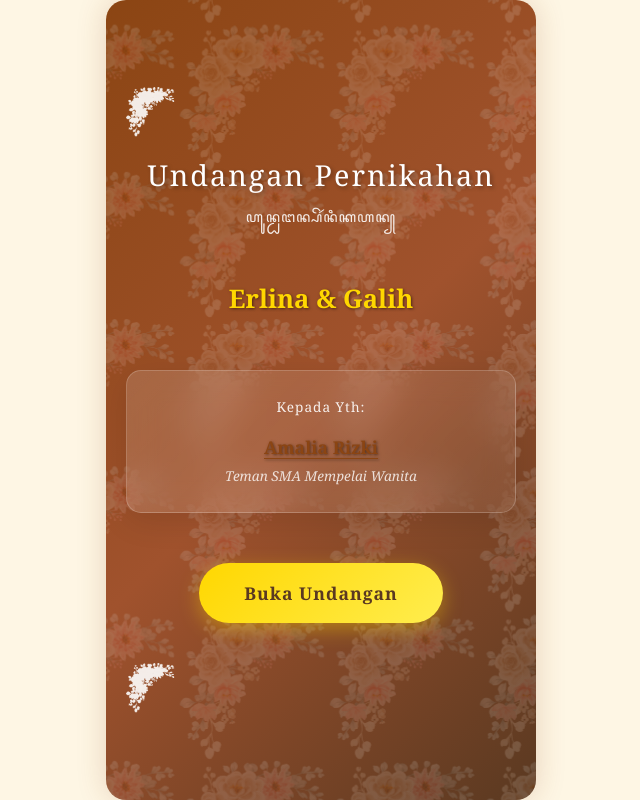
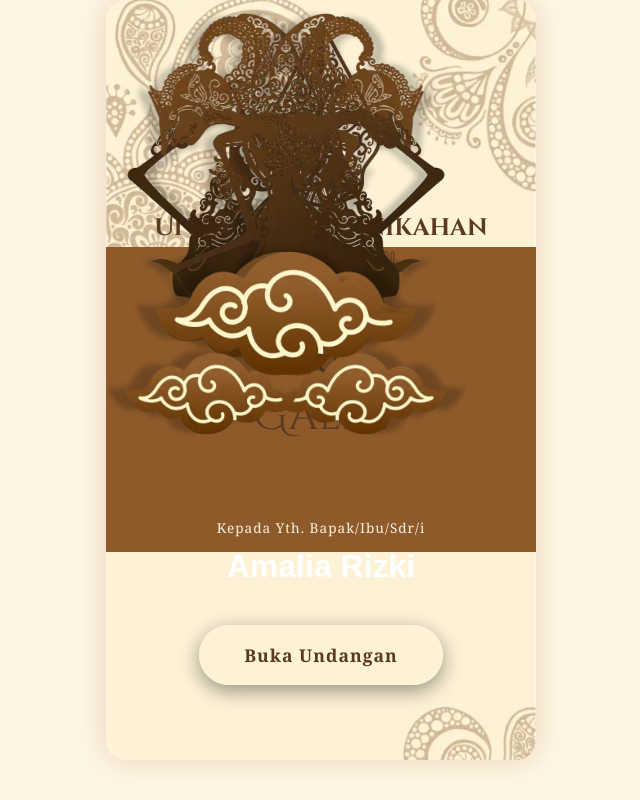
Before and after one commit to kgagung/wedding-invitation-eg, a Next.js app: page /amalia-rizki in a window 1280 px wide. Shown: the whole page, without its empty margins (319-959 px from the left). Built offline with nearby package versions, Linux system fonts and the light colour scheme.

Commit message:
fix invitation opening

```diff
--- a/app/globals.css
+++ b/app/globals.css
@@ -57,8 +57,7 @@ body {
   display: flex;
   align-items: center;
   justify-content: center;
-  background: linear-gradient(135deg, #8b4513 0%, #a0522d 50%, #5a3921 100%);
-  color: white;
+  background: transparent;
   text-align: center;
   padding: 30px 20px;
   position: relative;
@@ -140,42 +139,34 @@ body {
 }
 
 .guest-info {
-  background: linear-gradient(
-    135deg,
-    rgba(255, 255, 255, 0.15),
-    rgba(255, 255, 255, 0.05)
-  );
   padding: 25px 20px;
-  border-radius: 15px;
   margin: 25px 0;
-  backdrop-filter: blur(15px);
-  border: 1px solid rgba(255, 255, 255, 0.2);
-  box-shadow: 0 8px 32px rgba(0, 0, 0, 0.1);
 }
 
 .guest-label {
   font-size: 0.85rem;
   margin-bottom: 8px;
-  opacity: 0.9;
+  opacity: 1;
   letter-spacing: 1px;
-}
-
-.guest-name {
+  color: #f9f0e1;
+}
+
+.guest-name h3 {
   font-size: 1.4rem;
   margin: 12px 0;
-  color: #ffd700;
+  color: #ffffff;
   font-weight: bold;
   text-shadow: 1px 1px 3px rgba(0, 0, 0, 0.5);
 }
 
 .guest-desc {
   font-size: 0.85rem;
-  opacity: 0.8;
+  opacity: 1;
   font-style: italic;
 }
 
 .open-invitation-btn {
-  background: linear-gradient(135deg, #ffd700, #ffed4e);
+  background: linear-gradient(135deg, #fdf2d6, #fdf2d6);
   color: #5a3921;
   border: none;
   padding: 16px 45px;
@@ -185,13 +176,13 @@ body {
   cursor: pointer;
   margin: 25px 0;
   transition: all 0.3s ease;
-  box-shadow: 0 6px 20px rgba(255, 215, 0, 0.4);
+  box-shadow: 0 6px 20px rgba(0, 0, 0, 0.4);
   letter-spacing: 1px;
 }
 
 .open-invitation-btn:hover {
   transform: translateY(-3px);
-  box-shadow: 0 8px 25px rgba(255, 215, 0, 0.6);
+  box-shadow: 0 8px 25px rgba(0, 0, 0, 0.6);
 }
 
 .open-invitation-btn:active {
--- a/app/page.tsx
+++ b/app/page.tsx
@@ -44,18 +44,6 @@ export default function HomePage() {
                 <span className="divider-line"></span>
               </div>
 
-              <p className="instruction">Silakan pilih nama tamu:</p>
-
-              <div className="guest-list">
-                {Object.entries(tamuData).map(([key, tamu]) => (
-                  <Link key={key} href={`/${key}`} className="guest-link">
-                    <span className="guest-name">{tamu.nama}</span>
-                    <span className="guest-relation">{tamu.keterangan}</span>
-                    <div className="link-arrow">→</div>
-                  </Link>
-                ))}
-              </div>
-
               <div className="card-decoration bottom"></div>
             </div>
           </section>
@@ -63,7 +51,7 @@ export default function HomePage() {
           {/* Footer */}
           <footer className="home-footer">
             <p className="footer-text">Dengan hormat yang setinggi-tingginya</p>
-            <p className="footer-couple">Erlina & Kuncoro</p>
+            <p className="footer-couple">Erlina & Galih</p>
           </footer>
         </main>
       </div>
--- a/components/UndanganClient.tsx
+++ b/components/UndanganClient.tsx
@@ -44,36 +44,135 @@ export default function UndanganClient({ dataTamu }: UndanganClientProps) {
     <div className="mobile-container">
       {!opened ? (
         // COVER UNDANGAN
-        <div className="cover-container">
-          <div className="cover-background"></div>
+        <div
+          className="cover-container"
+          style={{ marginBottom: "-70px", marginTop: "-16px" }}
+        >
+          <img
+            src="/images/BG-1-Temaa-11.webp"
+            alt="Background"
+            className="absolute"
+          />
           <div className="cover-content">
-            <div className="cover-ornament top">
-              <img src="/images/bunga-banyak.png" alt="Bunga Ornament" />
+            <div
+              className="top"
+              style={{
+                width: "200px",
+                height: "auto",
+                margin: "0 auto",
+              }}
+            >
+              <img src="/images/gunungan-vector.png" alt="gunungan ornament" />
             </div>
 
-            <h1 className="cover-title">Undangan Pernikahan</h1>
+            <img
+              src="/images/Cloud6-Tema-11.webp"
+              alt="Cloud Left"
+              className="absolute top-50 left-[-200] w-80 animate-cloud-down-right z-20"
+            />
+
+            <img
+              src="/images/wayang-new1-Tema-11.webp"
+              alt="Cloud Left"
+              className="absolute top-0 left-[-200] w-80 animate-float-medium z-10"
+            />
+
+            <img
+              src="/images/Cloud6-Tema-11.webp"
+              alt="Cloud Left"
+              className="absolute top-50 right-[-200] w-80 animate-cloud-down-right z-20 scale-x-[-1]"
+            />
+
+            <img
+              src="/images/wayang-new1-Tema-11.webp"
+              alt="Cloud Left"
+              className="absolute top-0 right-[-200] w-80 animate-float-medium z-10 scale-x-[-1]"
+            />
+
+            <h1
+              className="text-center mt-4"
+              style={{
+                fontFamily: '"Cinzel Decorative", Sans-serif',
+                fontSize: "24px",
+                fontWeight: 600,
+                color: "#5a3921",
+                lineHeight: "1.2",
+              }}
+            >
+              Undangan Pernikahan
+            </h1>
             <div className="cover-jawa-title">ꦲꦸꦤ꧀ꦝꦔꦤ꧀ꦥꦼꦂꦤꦶꦏꦲꦤ꧀</div>
 
             <div className="couple-names">
-              <h2>Erlina & Galih</h2>
+              <h1
+                className="text-center mt-4"
+                style={{
+                  fontFamily: '"Cinzel Decorative", Sans-serif',
+                  fontSize: "42px",
+                  fontWeight: 1900,
+                  color: "#5a3921",
+                  lineHeight: "1.2",
+                }}
+              >
+                Erlina
+                <br /> &<br />
+                Galih
+              </h1>
             </div>
 
-            <div className="guest-info">
-              <p className="guest-label">Kepada Yth:</p>
-              <h3 className="guest-name">{dataTamu.nama}</h3>
-              <p className="guest-desc">{dataTamu.keterangan}</p>
+            <div className="guest-info" style={{ marginTop: "50px" }}>
+              <p className="guest-label">Kepada Yth. Bapak/Ibu/Sdr/i</p>
+              <h1
+                className="text-center mt-4"
+                style={{
+                  fontFamily: '"Nunito", Sans-serif',
+                  fontSize: "32px",
+                  fontWeight: 700,
+                  color: "#ffffff",
+                  lineHeight: "1.2",
+                  marginTop: "8px",
+                }}
+              >
+                {dataTamu.nama}
+              </h1>
+              {/* <p className="guest-desc">{dataTamu.keterangan}</p> */}
             </div>
 
             <button
               onClick={() => setOpened(true)}
               className="open-invitation-btn"
+              style={{ marginBottom: "100px", marginTop: "-10px" }}
             >
               Buka Undangan
             </button>
+          </div>
+          {/* Awan Belakang */}
+          <img
+            src="/images/mempelai-bot1-tema-11-1024x468.webp"
+            alt="Awan Belakang"
+            className="absolute top-91 left-0 w-full z-0]"
+          />
 
-            <div className="cover-ornament bottom">
-              <img src="/images/bunga-banyak.png" alt="Bunga Ornament" />
-            </div>
+          {/* Awan Depan */}
+          <img
+            src="/images/mempelai-bot2-tema-11-1024x304.webp"
+            alt="Awan Depan"
+            className="absolute top-110 left-0 w-full z-0"
+          />
+
+          {/* Background Section */}
+          <div className="absolute w-full top-[565] h-[305px] overflow-hidden">
+            <div
+              style={{
+                backgroundColor: "#8e5a2a",
+                backgroundImage:
+                  "linear-gradient(180deg, #8e5a2a 0%, #8e5a2a 50%, #a67c52 90%, #a67c52 100%)",
+
+                height: "720px",
+                width: "auto",
+                marginBottom: "-500px",
+              }}
+            ></div>
           </div>
         </div>
       ) : (
```
